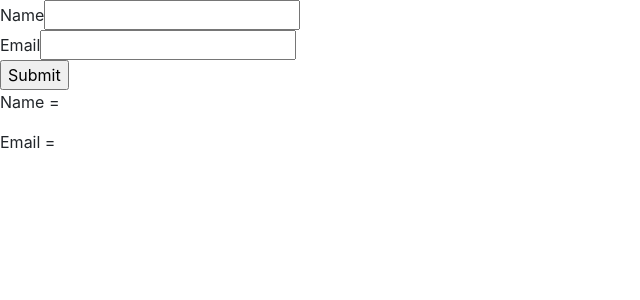
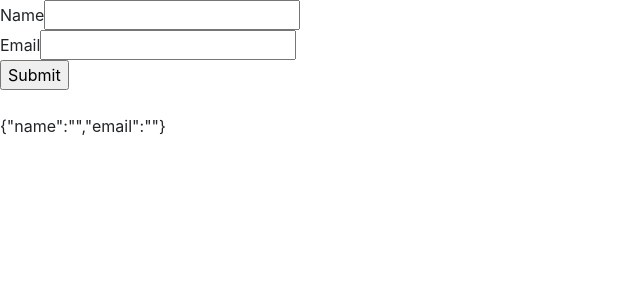
Before and after one commit to dnesbala/github-api-js-starter, a React (Create React App) app in the folder react-concepts/: page / in a window 1280 px wide. Shown: the top 300 px of the page, without its empty margins (0-640 px from the left). Built offline with nearby package versions, Linux system fonts and the light colour scheme.

Commit message:
Form handling with multiple input fields

```diff
--- a/react-concepts/src/components/FormExample.jsx
+++ b/react-concepts/src/components/FormExample.jsx
@@ -1,12 +1,19 @@
 import React, { useState } from "react";
 
 const FormExample = () => {
-  const [name, setName] = useState("");
-  const [email, setEmail] = useState("");
+  const [values, setValues] = useState({
+    name: "",
+    email: "",
+  });
 
-  const handleNameChange = (e) => {
-    setName(e.target.value);
-    // console.log(e.target.value);
+  const handleChange = (e) => {
+    const { name, value } = e.target;
+    console.log(name, value);
+
+    setValues({
+      ...values,
+      [name]: value,
+    });
   };
 
   return (
@@ -17,8 +24,9 @@ const FormExample = () => {
           <input
             type="text"
             id="name"
-            value={name}
-            onChange={handleNameChange}
+            value={values.name}
+            name="name"
+            onChange={handleChange}
           />
         </div>
 
@@ -27,17 +35,17 @@ const FormExample = () => {
           <input
             type="email"
             id="email"
-            value={email}
-            onChange={(e) => {
-              setEmail(e.target.value);
-            }}
+            value={values.email}
+            name="email"
+            onChange={handleChange}
           />
         </div>
 
         <input type="submit" />
+        <br />
+        <br />
 
-        <p>Name = {name}</p>
-        <p>Email = {email}</p>
+        <p>{JSON.stringify(values)}</p>
       </form>
     </div>
   );
```
